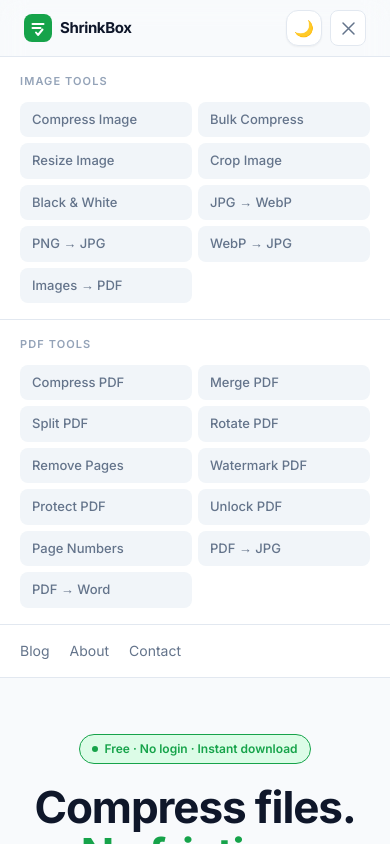
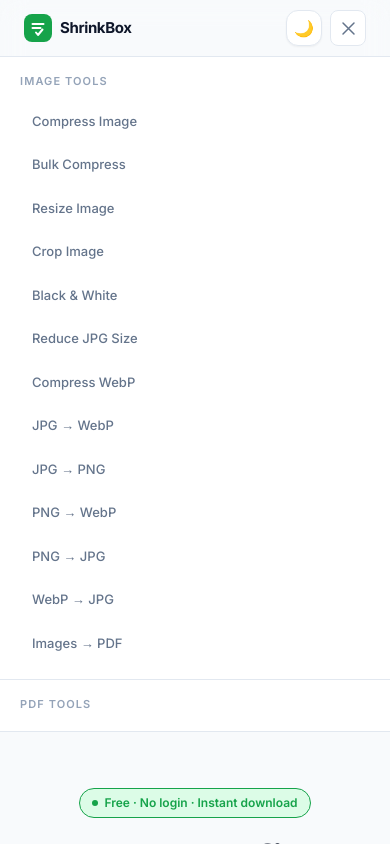
Before and after one commit to sandeshjamkatel68-cmyk/ShrinkBox, a Next.js app: page / in a window 390 px wide. Both pictures are taken after a click on the button "Menu". Shown: the top 844 px of the page. Built offline with nearby package versions, Linux system fonts and the light colour scheme.

Commit message:
fix: header dropdown single column with proper spacing

```diff
--- a/components/layout/Header.tsx
+++ b/components/layout/Header.tsx
@@ -13,7 +13,11 @@
       { href: "/resize-image",        label: "Resize Image" },
       { href: "/crop-image",          label: "Crop Image" },
       { href: "/image-to-grayscale",  label: "Black & White" },
+      { href: "/reduce-jpg-size",     label: "Reduce JPG Size" },
+      { href: "/compress-webp",       label: "Compress WebP" },
       { href: "/convert-jpg-to-webp", label: "JPG → WebP" },
+      { href: "/convert-jpg-to-png",  label: "JPG → PNG" },
+      { href: "/convert-png-to-webp", label: "PNG → WebP" },
       { href: "/convert-png-to-jpg",  label: "PNG → JPG" },
       { href: "/convert-webp-to-jpg", label: "WebP → JPG" },
       { href: "/images-to-pdf",       label: "Images → PDF" },
@@ -57,34 +61,46 @@
         {/* Desktop nav */}
         <nav className="hidden md:flex items-center gap-1">
           {NAV_GROUPS.map((group) => (
-            <div key={group.label} className="relative"
+            <div
+              key={group.label}
+              className="relative"
               onMouseEnter={() => setActiveGroup(group.label)}
               onMouseLeave={() => setActiveGroup(null)}
             >
-              <button className="flex items-center gap-1.5 px-3 py-1.5 rounded-lg text-sm font-medium text-[var(--text-muted)] hover:text-[var(--text)] hover:bg-[var(--surface-muted)] transition-all bg-transparent border-none cursor-pointer font-[inherit]">
+              <button className="flex items-center gap-1.5 px-3 py-2 rounded-lg text-sm font-medium text-[var(--text-muted)] hover:text-[var(--text)] hover:bg-[var(--surface-muted)] transition-all bg-transparent border-none cursor-pointer font-[inherit]">
                 {group.label}
-                <svg width="12" height="12" viewBox="0 0 12 12" fill="none" className="opacity-50">
+                <svg width="12" height="12" viewBox="0 0 12 12" fill="none"
+                  style={{ transform: activeGroup === group.label ? "rotate(180deg)" : "rotate(0deg)", transition: "transform 0.15s ease", opacity: 0.5 }}>
                   <path d="M3 4.5L6 7.5L9 4.5" stroke="currentColor" strokeWidth="1.5" strokeLinecap="round"/>
                 </svg>
               </button>
 
+              {/* Invisible bridge to prevent gap closing dropdown */}
               {activeGroup === group.label && (
-                <div className="absolute top-[calc(100%+4px)] left-1/2 -translate-x-1/2 bg-[var(--surface)] border border-[var(--border)] rounded-xl p-2 min-w-[220px] z-50"
-                  style={{ boxShadow: "var(--shadow-lg)" }}>
-                  <div className="grid grid-cols-2 gap-0.5">
-                    {group.items.map(item => (
-                      <Link key={item.href} href={item.href}
-                        className="block px-3 py-1.5 rounded-lg text-[13px] font-medium text-[var(--text-muted)] hover:bg-[var(--surface-muted)] hover:text-[var(--text)] transition-all no-underline whitespace-nowrap">
-                        {item.label}
-                      </Link>
-                    ))}
-                  </div>
+                <div className="absolute top-full left-0 w-full h-2" />
+              )}
+
+              {activeGroup === group.label && (
+                <div
+                  className="absolute top-[calc(100%+8px)] left-0 bg-[var(--surface)] border border-[var(--border)] rounded-xl py-2 z-50 min-w-[200px]"
+                  style={{ boxShadow: "0 8px 24px rgba(0,0,0,0.15), 0 2px 8px rgba(0,0,0,0.08)" }}
+                >
+                  {group.items.map(item => (
+                    <Link
+                      key={item.href}
+                      href={item.href}
+                      className="flex items-center px-4 py-2.5 text-[13px] font-medium text-[var(--text-muted)] hover:bg-[var(--surface-muted)] hover:text-[var(--text)] transition-colors no-underline whitespace-nowrap"
+                    >
+                      {item.label}
+                    </Link>
+                  ))}
                 </div>
               )}
             </div>
           ))}
 
-          <Link href="/blog" className="px-3 py-1.5 rounded-lg text-sm font-medium text-[var(--text-muted)] hover:text-[var(--text)] hover:bg-[var(--surface-muted)] transition-all no-underline">
+          <Link href="/blog"
+            className="px-3 py-2 rounded-lg text-sm font-medium text-[var(--text-muted)] hover:text-[var(--text)] hover:bg-[var(--surface-muted)] transition-all no-underline">
             Blog
           </Link>
         </nav>
@@ -92,7 +108,11 @@
         {/* Right */}
         <div className="flex items-center gap-2">
           <ThemeToggle />
-          <button onClick={() => setMobileOpen(o => !o)} className="md:hidden w-9 h-9 flex items-center justify-center rounded-lg border border-[var(--border)] bg-[var(--surface)] cursor-pointer" aria-label="Menu">
+          <button
+            onClick={() => setMobileOpen(o => !o)}
+            className="md:hidden w-9 h-9 flex items-center justify-center rounded-lg border border-[var(--border)] bg-[var(--surface)] cursor-pointer"
+            aria-label="Menu"
+          >
             {mobileOpen
               ? <svg width="15" height="15" viewBox="0 0 15 15" fill="none"><path d="M2 2l11 11M13 2L2 13" stroke="var(--text-muted)" strokeWidth="1.5" strokeLinecap="round"/></svg>
               : <svg width="15" height="15" viewBox="0 0 15 15" fill="none"><path d="M1.5 3.5h12M1.5 7.5h12M1.5 11.5h12" stroke="var(--text-muted)" strokeWidth="1.5" strokeLinecap="round"/></svg>
@@ -106,11 +126,17 @@
         <div className="md:hidden border-t border-[var(--border)] bg-[var(--surface)] overflow-y-auto" style={{ maxHeight: "80vh" }}>
           {NAV_GROUPS.map(group => (
             <div key={group.label} className="px-5 py-4 border-b border-[var(--border)]">
-              <p className="text-[11px] font-semibold uppercase tracking-widest text-[var(--text-subtle)] mb-3">{group.label}</p>
-              <div className="grid grid-cols-2 gap-1.5">
+              <p className="text-[11px] font-semibold uppercase tracking-widest text-[var(--text-subtle)] mb-3">
+                {group.label}
+              </p>
+              <div className="flex flex-col gap-1">
                 {group.items.map(item => (
-                  <Link key={item.href} href={item.href} onClick={() => setMobileOpen(false)}
-                    className="px-3 py-2 rounded-lg text-[13px] font-medium text-[var(--text-muted)] bg-[var(--surface-muted)] hover:text-[var(--text)] no-underline transition-colors">
+                  <Link
+                    key={item.href}
+                    href={item.href}
+                    onClick={() => setMobileOpen(false)}
+                    className="px-3 py-2.5 rounded-lg text-[13px] font-medium text-[var(--text-muted)] hover:bg-[var(--surface-muted)] hover:text-[var(--text)] no-underline transition-colors"
+                  >
                     {item.label}
                   </Link>
                 ))}
@@ -118,8 +144,11 @@
             </div>
           ))}
           <div className="px-5 py-4 flex gap-5">
-            {[["Blog","/blog"],["About","/about"],["Contact","/contact"]].map(([l,h]) => (
-              <Link key={h} href={h} onClick={() => setMobileOpen(false)} className="text-sm text-[var(--text-muted)] no-underline">{l}</Link>
+            {[["Blog", "/blog"], ["About", "/about"], ["Contact", "/contact"]].map(([l, h]) => (
+              <Link key={h} href={h} onClick={() => setMobileOpen(false)}
+                className="text-sm text-[var(--text-muted)] no-underline hover:text-[var(--text)]">
+                {l}
+              </Link>
             ))}
           </div>
         </div>
```
